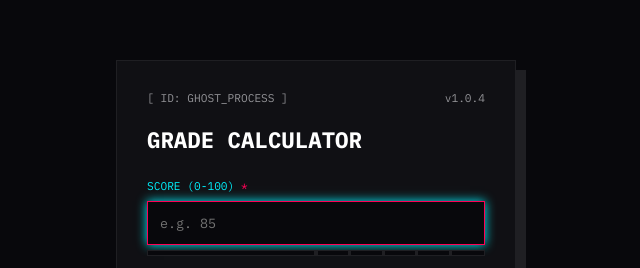
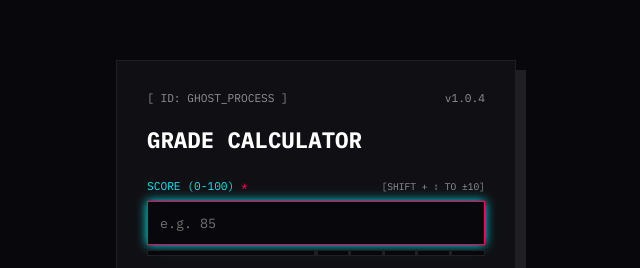
Before and after one commit to Lev1k3305/Grade-Point-Calculator, a website: page index.html in a window 1280 px wide. Shown: the part 106-374 px from the top of the page, 324-964 px from the left. Drawn offline with Linux system fonts and the light colour scheme.

Commit message:
feat: add micro-UX shift hint, improve button feedback & progress bar a11y

```diff
--- a/index.html
+++ b/index.html
@@ -60,6 +60,9 @@
         color: var(--accent);
         margin-bottom: 8px;
         text-transform: uppercase;
+      }
+      .input-group:focus-within .shift-hint {
+        opacity: 1 !important;
       }
       input {
         width: 100%;
@@ -334,9 +337,32 @@
       </div>
       <h1>Grade Calculator</h1>
       <div class="input-group">
-        <label for="score">
-          Score (0-100)
-          <span style="color: var(--pink)" aria-hidden="true">*</span>
+        <label
+          for="score"
+          style="
+            display: flex;
+            justify-content: space-between;
+            align-items: center;
+            width: 100%;
+          "
+        >
+          <span>
+            Score (0-100)
+            <span style="color: var(--pink)" aria-hidden="true">*</span>
+          </span>
+          <span
+            class="shift-hint"
+            style="
+              color: var(--dim);
+              font-size: 0.6rem;
+              opacity: 0;
+              transition: opacity 0.2s ease-in-out;
+              pointer-events: none;
+            "
+            aria-hidden="true"
+          >
+            [SHIFT + ↕ TO ±10]
+          </span>
         </label>
         <input
           type="number"
@@ -543,6 +569,7 @@
         copyBtn.setAttribute("aria-label", "Copy grade to clipboard");
 
         if (val === "") {
+          stabilityFill.removeAttribute("aria-valuenow");
           if (isExplicitSubmit) {
             err.textContent = "SYSTEM_ERROR: Score is required";
             scoreInput.setAttribute("aria-invalid", "true");
@@ -570,6 +597,7 @@
             stabilityFill.style.width = "0%";
           }
         } else if (val < 0 || val > 100) {
+          stabilityFill.removeAttribute("aria-valuenow");
           err.textContent = "SYSTEM_ERROR: Range 0-100 only";
           scoreInput.setAttribute("aria-invalid", "true");
           if (!wasInvalid) triggerShake(scoreInput);
@@ -829,7 +857,10 @@
         }
       });
 
-      btn.addEventListener("click", () => validate(true));
+      btn.addEventListener("click", () => {
+        triggerPulse(btn);
+        validate(true);
+      });
 
       copyBtn.addEventListener("click", () => {
         if (res.textContent === "--" || isAlreadyCopied) return;
```
Also changed, not shown: gpa.test.js (+47 -0 lines), .Jules/palette.md.
